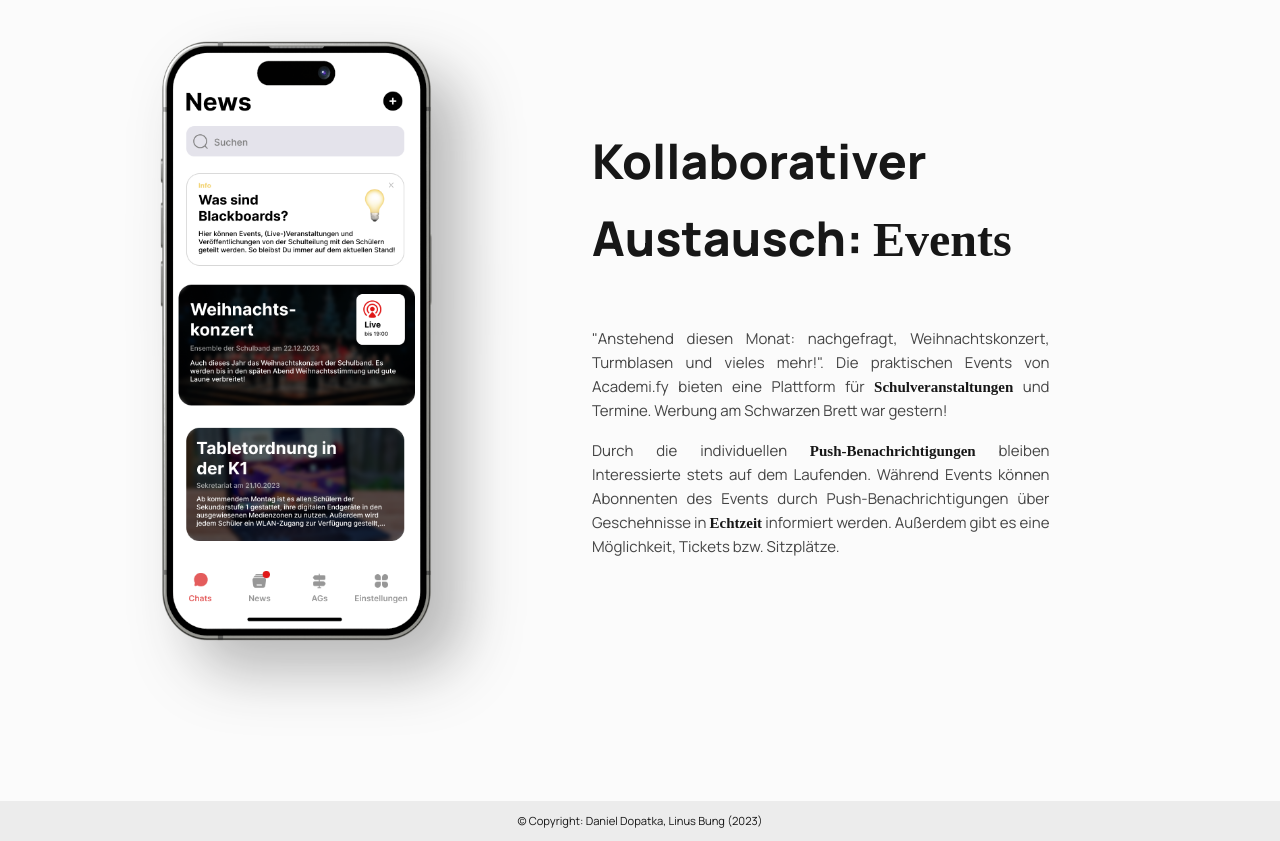
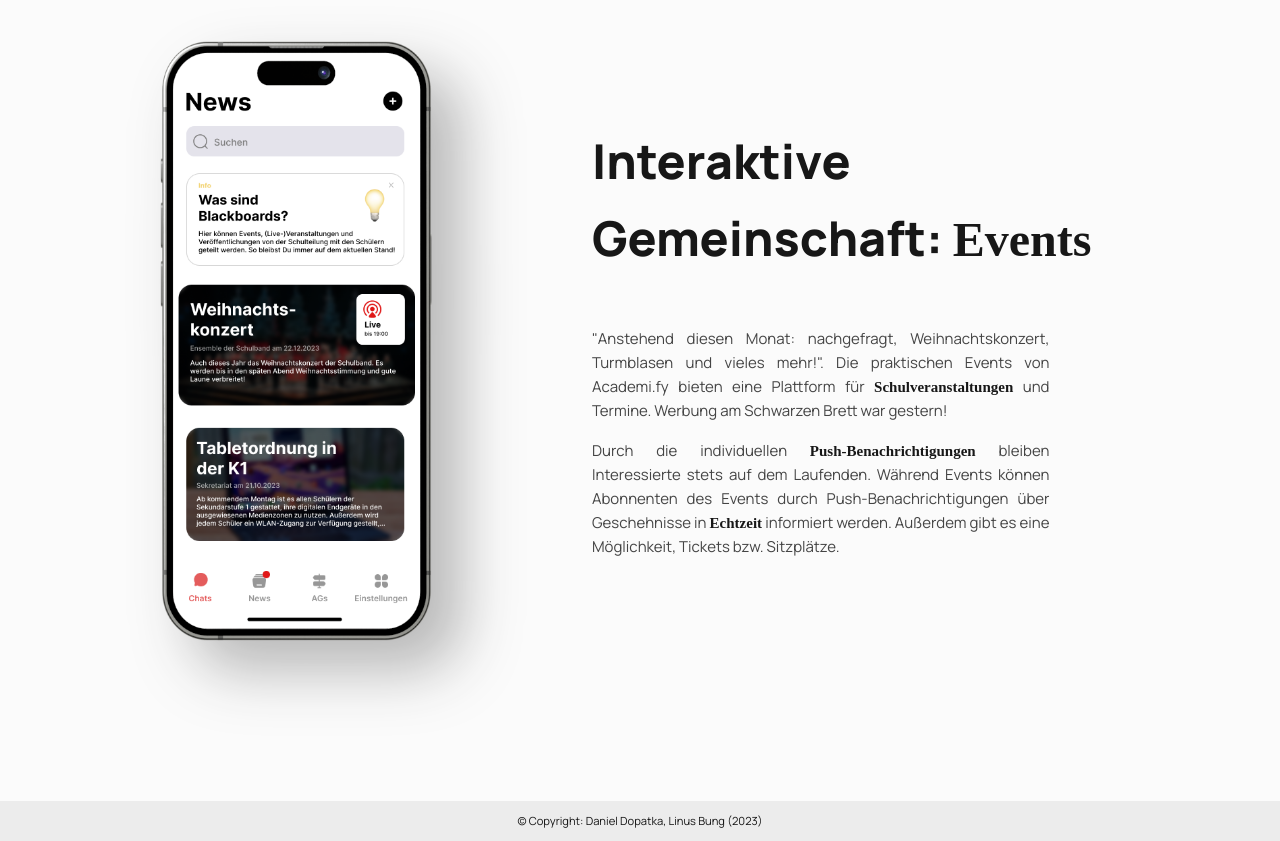
Before and after one commit to Academi-fy/product_page, a Vue app: page / in a window 1280 px wide. Shown: the part 5020-5861 px from the top of the page. Built offline with nearby package versions, Linux system fonts and the light colour scheme; a web font is replaced by a local one.

Commit message:
Event section heading changed

```diff
--- a/src/App.vue
+++ b/src/App.vue
@@ -176,7 +176,7 @@ onUnmounted(() => {
     <section class="info" id="events">
 
       <div class="text-wrapper">
-        <h2>Kollaborativer Austausch: <span class="cursive">Events</span></h2>
+        <h2>Interaktive Gemeinschaft: <span class="cursive">Events</span></h2>
         <div class="paragraphs">
           <p>
             "Anstehend diesen Monat: nachgefragt, Weihnachtskonzert, Turmblasen und vieles mehr!". Die praktischen Events von Academi.fy bieten eine Plattform
```
